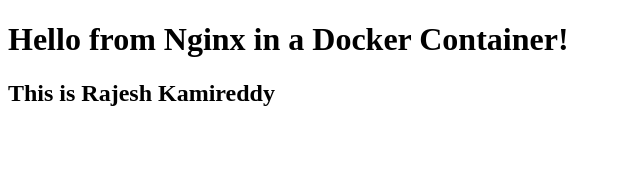
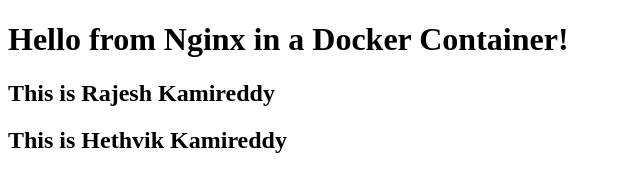
Before and after one commit to rajesh17mca/docker-nginx, a plain HTML site: page index.html in a window 1280 px wide. Shown: the whole page, without its empty margins (0-640 px from the left). Drawn offline with Linux system fonts and the light colour scheme.

Commit message:
Updating README.md

```diff
--- a/index.html
+++ b/index.html
@@ -6,5 +6,6 @@
 <body>
     <h1>Hello from Nginx in a Docker Container!</h1>
     <h2>This is Rajesh Kamireddy</h2>
+    <h2>This is Hethvik Kamireddy</h2>
 </body>
 </html>
```
Also changed, not shown: 2 other files.
